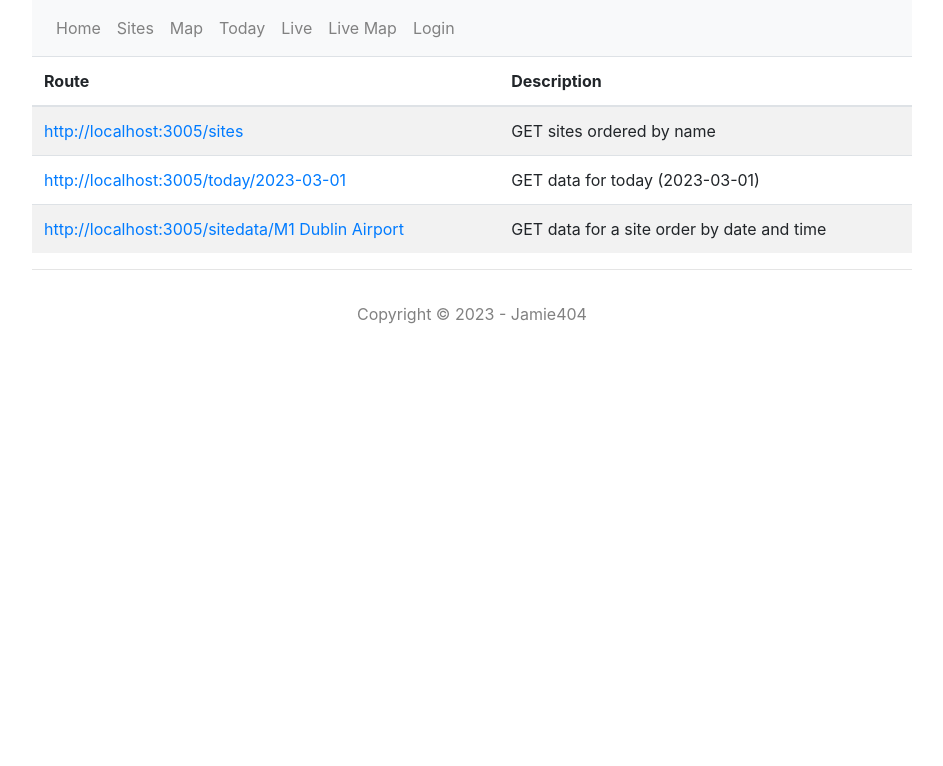
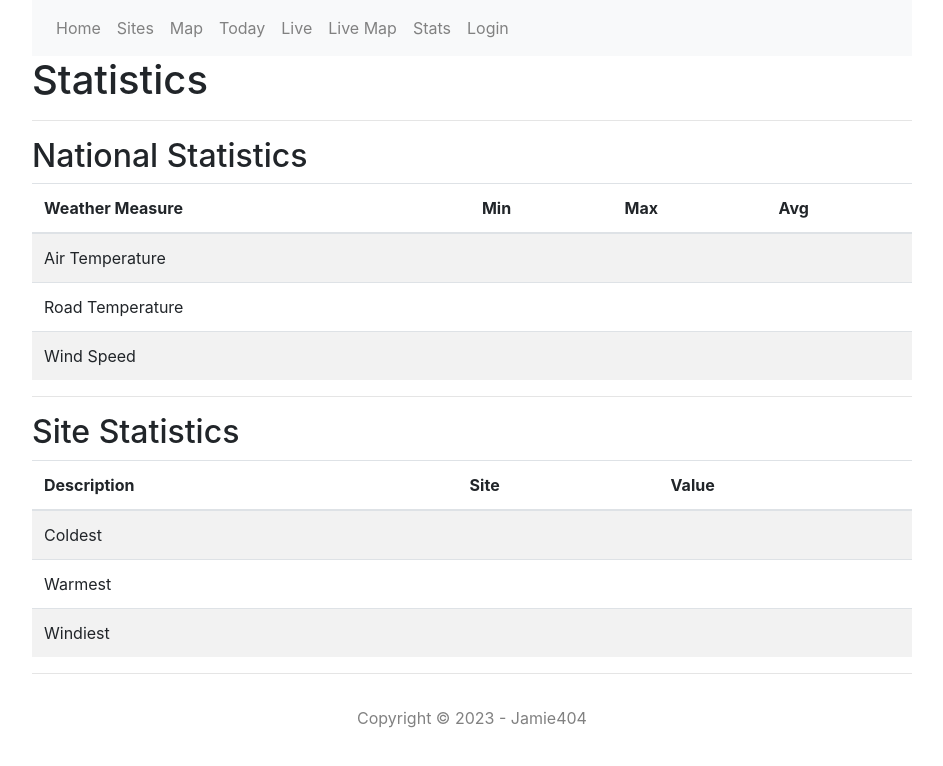
Before and after one commit to Jamie404/reactweatherapi, a React (Create React App) app: page /stats in a window 1280 px wide. Shown: the top 766 px of the page, without its empty margins (168-1111 px from the left). Built offline with nearby package versions, Linux system fonts and the light colour scheme; no server answers.

Commit message:
Initial addition of stats page.

```diff
--- a/src/App.js
+++ b/src/App.js
@@ -11,6 +11,7 @@ const Today = lazy(() => import("./components/today"));
 const ChosenDay = lazy(() => import("./components/chosenday"));
 const Live = lazy(() => import("./components/live"));
 const LiveMap = lazy(() => import("./components/livemap"));
+const Stats = lazy(() => import("./components/stats"));
 const Login = lazy(() => import("./components/login"));
 const Admin = lazy(() => import("./components/admin"));
 
@@ -32,6 +33,7 @@ function App() {
             />
             <Route path="/live" exact component={Live} />
             <Route path="/livemap" exact component={LiveMap} />
+            <Route path="/stats" exact component={Stats} />
             <Route path="/login" exact component={Login} />
             <Route path="/admin" exact component={Admin} />
             <Route path="*" component={Home} />
--- a/src/components/Nav.js
+++ b/src/components/Nav.js
@@ -50,6 +50,11 @@ class Nav extends React.Component {
               <li className="nav-item">
                 <Link className="nav-link" to="/livemap">
                   Live Map
+                </Link>
+              </li>
+              <li className="nav-item">
+                <Link className="nav-link" to="/stats">
+                  Stats
                 </Link>
               </li>
               <li className="nav-item">
--- /dev/null
+++ b/src/components/stats.js
@@ -0,0 +1,88 @@
+import React from "react";
+import "../App.css";
+
+class Stats extends React.Component {
+  constructor(props) {
+    super(props);
+    this.state = { sites: [] };
+  }
+
+  componentDidMount() {
+    fetch("http://localhost:3005/sites")
+      .then((data) => data.json())
+      .then((data) => this.setState({ sites: data }));
+  }
+
+  render() {
+    return (
+      <div>
+        <link
+          rel="stylesheet"
+          href="https://cdn.jsdelivr.net/npm/bootstrap@4.6.2/dist/css/bootstrap.min.css"
+        ></link>
+        <h1>Statistics</h1>
+        <hr />
+        <h2>National Statistics</h2>
+        <table className="table-striped table">
+          <thead>
+            <tr>
+              <th>Weather Measure</th>
+              <th>Min</th>
+              <th>Max</th>
+              <th>Avg</th>
+            </tr>
+          </thead>
+          <tbody>
+            <tr>
+              <td>Air Temperature</td>
+              <td></td>
+              <td></td>
+              <td></td>
+            </tr>
+            <tr>
+              <td>Road Temperature</td>
+              <td></td>
+              <td></td>
+              <td></td>
+            </tr>
+            <tr>
+              <td>Wind Speed</td>
+              <td></td>
+              <td></td>
+              <td></td>
+            </tr>
+          </tbody>
+        </table>
+        <hr />
+        <h2>Site Statistics</h2>
+        <table className="table-striped table">
+          <thead>
+            <tr>
+              <th>Description</th>
+              <th>Site</th>
+              <th>Value</th>
+            </tr>
+          </thead>
+          <tbody>
+            <tr>
+              <td>Coldest</td>
+              <td></td>
+              <td></td>
+            </tr>
+            <tr>
+              <td>Warmest</td>
+              <td></td>
+              <td></td>
+            </tr>
+            <tr>
+              <td>Windiest</td>
+              <td></td>
+              <td></td>
+            </tr>
+          </tbody>
+        </table>
+      </div>
+    );
+  }
+}
+export default Stats;
```
